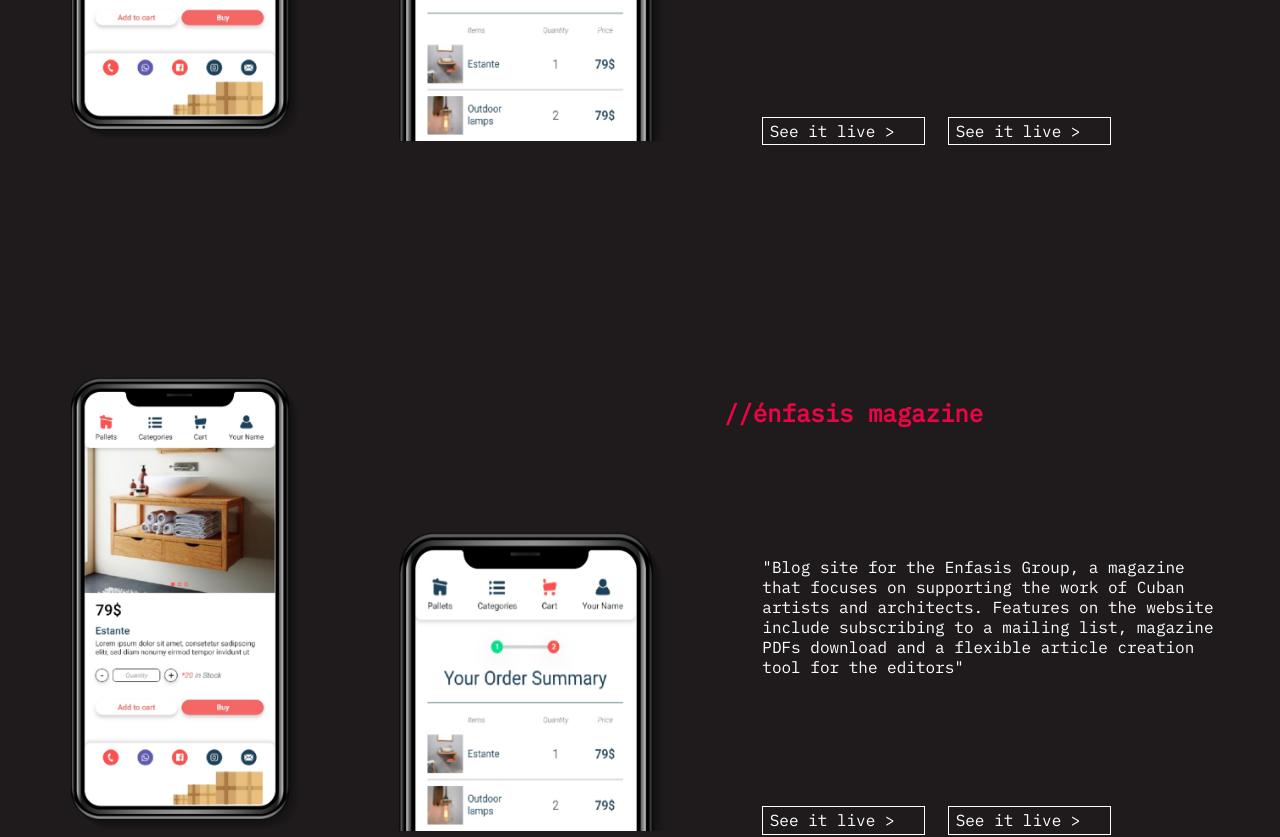
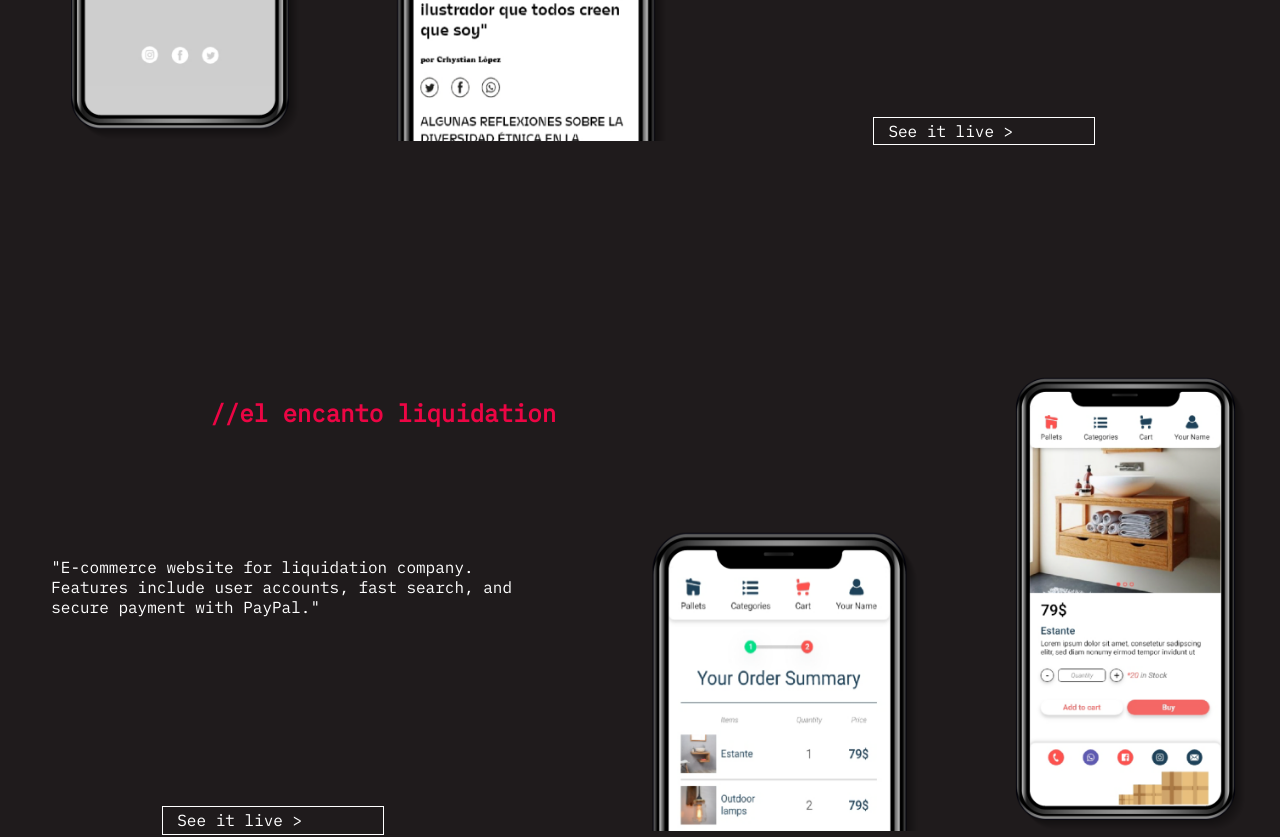
Before and after one commit to sidecontrolpapi/landing, a React (Create React App) app: page / in a window 1280 px wide. Shown: the part 2120-2957 px from the top of the page. Built offline with nearby package versions, Linux system fonts and the light colour scheme.

Commit message:
use respective images

```diff
--- a/src/components/Links.jsx
+++ b/src/components/Links.jsx
@@ -9,7 +9,7 @@
     <>
      <li  className={`Navlink ${selected===1?"selected":""}`}> <span onClick={()=>handleSelect(1, "AboutMe", mobile)}>About Me</span>  </li>
            <li  className={`Navlink ${selected<5&&selected>1?"selected":""}`}> <span onClick={()=>handleSelect(2, "Projects", mobile)}>Projects</span></li>
-           <li className={`Navlink ${selected===5?"selected":""}`}> <span onClick={()=>handleSelect(3, "#Welcome", mobile)}>Contact</span> </li>
+           <li className={`Navlink ${selected===5?"selected":""}`}> <span onClick={()=>handleSelect(5, "Contact", mobile)}>Contact</span> </li>
     </>
     )
 }
--- a/src/components/ProjectCard.jsx
+++ b/src/components/ProjectCard.jsx
@@ -19,7 +19,7 @@
 
                     <div className="buttons">
                         <a target="_blank" rel="noreferrer" href={project.link} className="ProjectLink">See it live &#62;</a>
-                        <a target="_blank" rel="noreferrer" href={project.link} className="ProjectLink">See it live &#62;</a>
+
                     </div>
 
                 </div>
--- a/src/pages/AboutMe.jsx
+++ b/src/pages/AboutMe.jsx
@@ -16,7 +16,7 @@
                 </p>
                 <p>In my senior year of high school, I gained admission to the prestigious Mathematics and Computer Science Department at the University of Havana. However, in early 2021, I emigrated to the United States before enrolling. Since then, I have been taking multiple online courses in Math and Programming to cope with my impossibility of going to school as a recent immigrant. Right now, I’m applying to colleges in the USA with the hope of finally continuing my education, through which I hope to become the best engineer and person I can be.
                 </p>
-                <p>Lately, I have been working as a lead developer in a team of freelancers. We produce fully custom web solutions for small businesses. My responsibilities include API Development, Database Design, and Deployment Operations in the back-end; API consuming, UX interactivity, and some CSS styling in the front-end; and general Project Management. My primary goal with this activity is to apply what I learn online and accumulate the necessary experience to land a Programming-related internship next Spring. Check out some of our latest projects below.&quot;
+                <p>Lately, I have been working as a lead developer in a team of freelancers. We produce fully custom web solutions for small businesses. My responsibilities include API Development, Database Design, and Deployment Operations in the back-end; API consuming, UX interactivity, and some CSS styling in the front-end; and general Project Management. My primary goal with this activity is to apply what I learn online and accumulate the necessary experience to land a Programming-related internship. Check out some of our latest projects below.&quot;
 
                 </p>
 
--- a/src/pages/Contact.jsx
+++ b/src/pages/Contact.jsx
@@ -35,7 +35,7 @@
 
                     <div className="info">
                         <br/>
-                        <a href="call: +17868657264"><b><p className="red">call: +1 786 865-7264;</p></b></a>
+                        <a href="tel:+17868657264"><b><p className="red">call: +1 786 865-7264;</p></b></a>
 
                         <a href="mailto: adrianvaldes1439@gmail.com"><b><p className="red">mail: adrianvaldes1439@gmail.com;</p></b></a>
                         <br/>
--- a/src/pages/Projects.jsx
+++ b/src/pages/Projects.jsx
@@ -1,11 +1,14 @@
+import { useEffect } from "react"
 import ProjectCard from "../components/ProjectCard"
 import projects from "../temporalProjectsJSON"
 
 const Projects = ()=> {
+
+    useEffect(()=>{console.log(projects.sort((a,b)=>a.id<b.id?-1:1))},[])
     return (
         <section id="Projects">
             <h1 className="red">&#47;&#47;Projects</h1>
-            {projects.map(project=><ProjectCard key={project.id} project={project}/>)}
+            {projects.sort((a,b)=>a.id<b.id?-1:1).map(project=><ProjectCard key={project.id} project={project}/>)}
         </section>
     )
 }
--- a/src/styles/App.css
+++ b/src/styles/App.css
@@ -258,6 +258,7 @@
  .ProjectCard {
   display: grid;
   grid-template-columns: 1fr 0.8fr;
+  grid-template-areas: "images text";
   color: #fff;
   background-color: #1f1b1c;
   padding-bottom: 10%;
@@ -267,8 +268,10 @@
  .ImagesDiv {
    display: grid;
    grid-template-columns: 1fr 1.2fr;
+   grid-template-areas: "tall short";
+   grid-area: images;
    gap: 0.5vw;
-   padding-left: 2VW;
+   padding-left: 2vw;
    padding-top: 5%;
  }
 
@@ -276,6 +279,29 @@
   display: flex;
 }
 
+.ImagesDiv a:first-child {
+  grid-area: tall;
+}
+.ImagesDiv a:nth-child(2) {
+  grid-area: short;
+}
+
+#Projects .ProjectCard:nth-child(odd)
+{
+  grid-template-columns: 0.8fr 1fr;
+  grid-template-areas: "text images";
+}
+
+#Projects .ProjectCard:nth-child(odd) .ImagesDiv
+{
+  grid-template-columns: 1.2fr 1fr;
+  grid-template-areas: "short tall";
+}
+#Projects .ProjectCard:nth-child(odd) .TextDiv h2
+{
+align-self: end;
+width: initial;
+}
 
 
 .ImagesDiv img {
@@ -294,7 +320,7 @@
   display: flex;
   padding: 0 1vw;
   flex-direction: column;
-
+ grid-area: text;
 
 }
 
@@ -317,7 +343,7 @@
 .ProjectLink {
   border: #fff solid 0.3px;
   margin-right: 5%;
-  padding: 0.4vh 2.3vw 0.4vh 0.8vh;
+  padding: 0.4vh 6.3vw 0.4vh 1.8vh;
 }
 
 /*Footer*/
@@ -409,3 +435,12 @@
 .ClosingCurly{
   margin: 0% 5% 30% 140%;
 }
+
+.buttons {
+  text-align: center;
+}
+.buttons a:hover {
+  color: #ec0544;
+  transition: 0.6s;
+  border-color: #ec0544;
+}
--- a/src/temporalProjectsJSON.js
+++ b/src/temporalProjectsJSON.js
@@ -1,9 +1,12 @@
-import landscape from './images/landscape-pic.png'
-import portrait from './images/portrait-pic.png'
+import encanto_landscape from './images/encanto (2).png'
+import encanto_portrait from './images/encanto (1).png'
+import enfasis_landscape from './images/enfasis (2).png'
+import enfasis_portrait from "./images/enfasis (1).png"
+
 
  const projects = [
-    {id:1, portrait:portrait, landscape:landscape, title:"el encanto liquidation", description:"E-commerce website for liquidation company. Features include user accounts, fast search, and secure payment with PayPal.", link:"https://elencantoliquidation.com" },
-    {id:2, portrait:portrait, landscape:landscape, title:"énfasis magazine", description:"Blog site for the Enfasis Group, a magazine that focuses on supporting the work of Cuban artists and architects. Features on the website include subscribing to a mailing list, magazine PDFs download and a flexible article creation tool for the editors", link:"https://enfasismag.com" }
+    {id:2, portrait:encanto_portrait, landscape:encanto_landscape, title:"el encanto liquidation", description:"E-commerce website for liquidation company. Features include user accounts, fast search, and secure payment with PayPal.", link:"https://elencantoliquidation.com" },
+    {id:1, portrait:enfasis_portrait, landscape:enfasis_landscape, title:"énfasis magazine", description:"Blog site for the Enfasis Group, a magazine that focuses on supporting the work of Cuban artists and architects. Features on the website include subscribing to a mailing list, magazine PDFs download and a flexible article creation tool for the editors", link:"https://enfasismag.com" }
 ]
 
 export default projects
```
Also changed, not shown: src/images/encanto (1).png (renamed from src/images/portrait-pic.png), src/images/encanto (2).png (renamed from src/images/landscape-pic.png).
